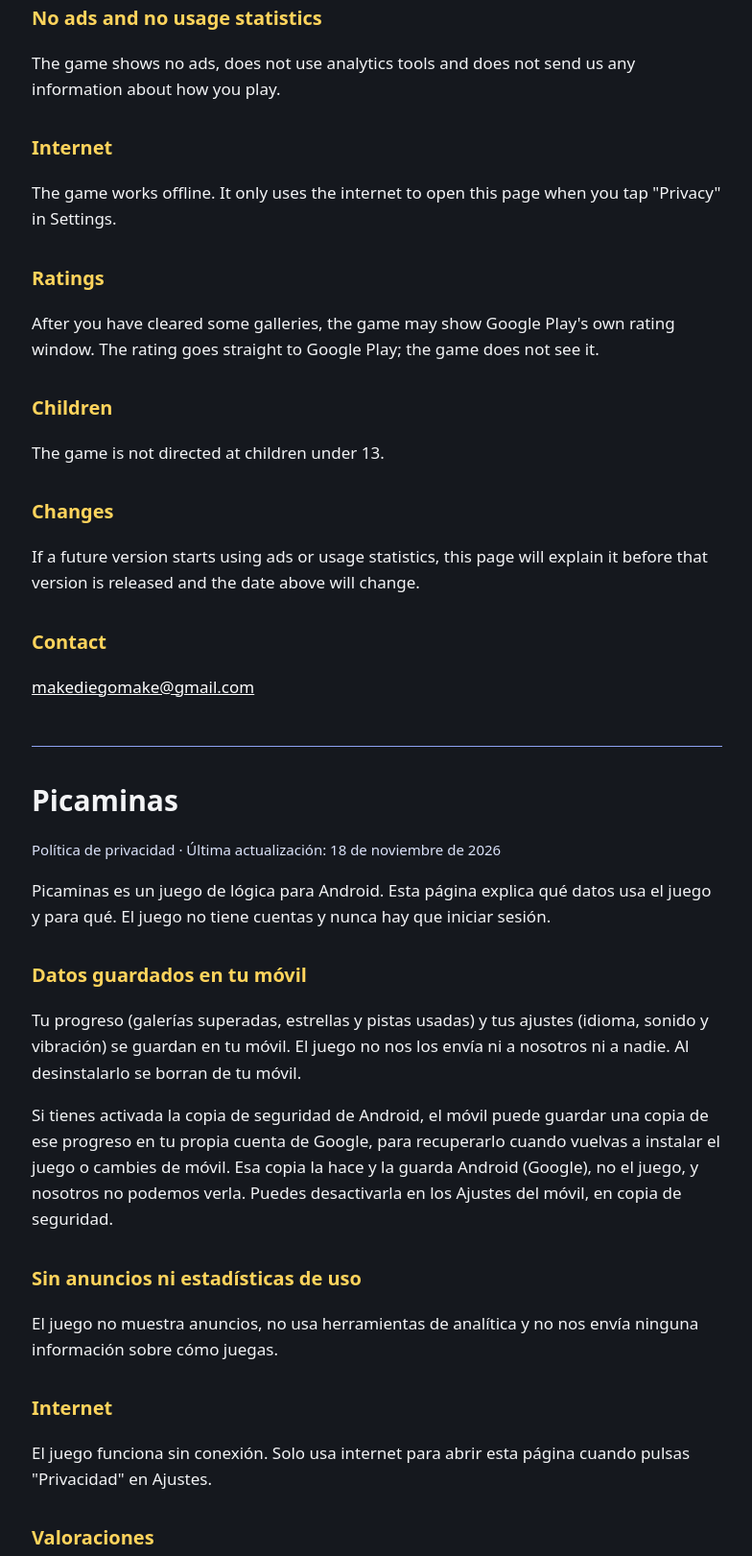
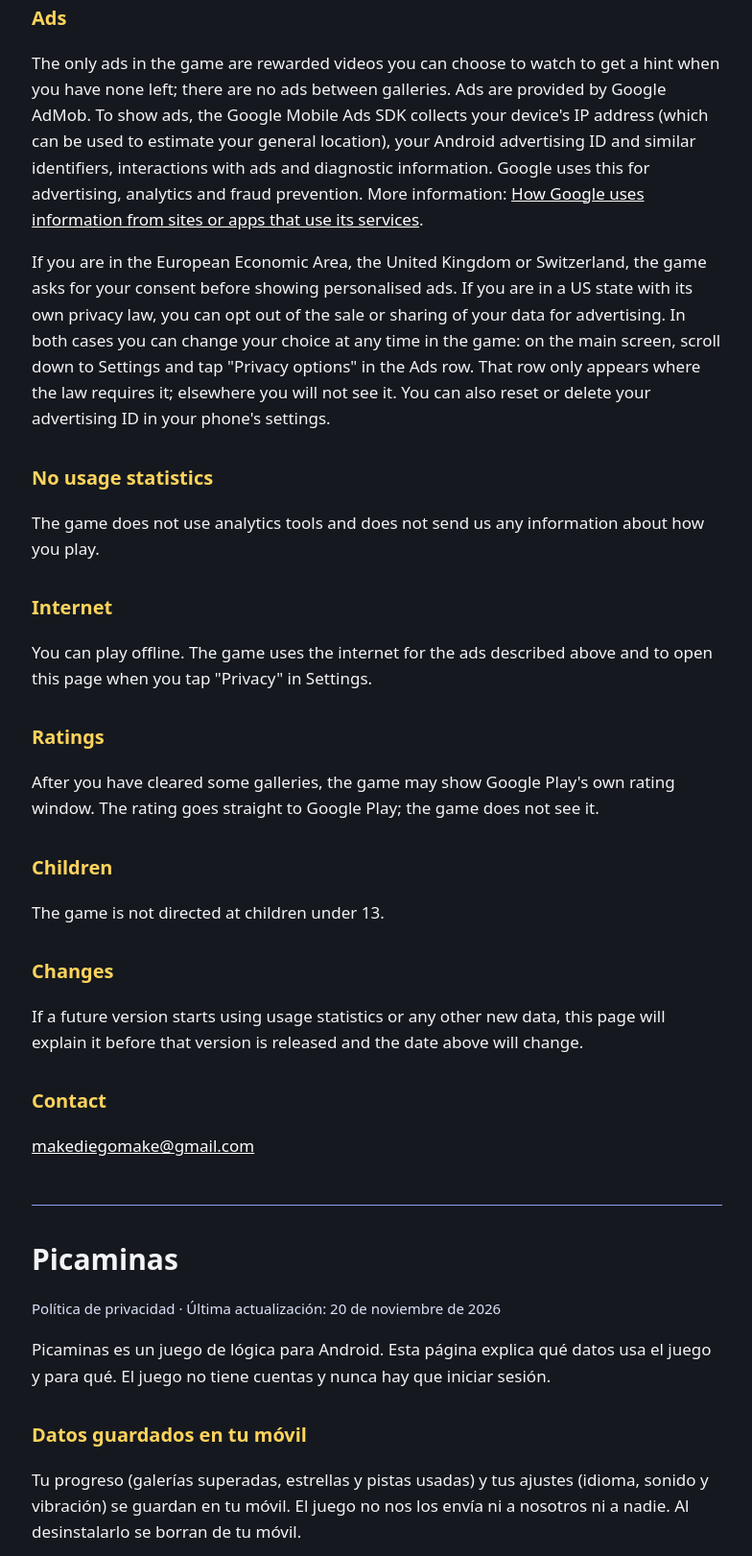
Before and after one commit to makediegomake/makediegomake.github.io, a plain HTML site: page picaminas/privacy.html in a window 1280 px wide. Shown: the part 535-2156 px from the top of the page at 96% size, without its empty margins (247-1031 px from the left). Drawn offline with Linux system fonts and the light colour scheme.

Commit message:
Picaminas: la política explica los vídeos con recompensa (AdMob) y dónde están las opciones de privacidad
Co-Authored-By: Claude Opus 5.5 <noreply@anthropic.com>
Claude-Session: https://claude.ai/code/session_017TCsvskDgpdGsJ9SbHavZn

```diff
--- a/picaminas/privacy.html
+++ b/picaminas/privacy.html
@@ -21,7 +21,7 @@
 
 <section id="en">
 <h1>Picaminas</h1>
-<p class="muted">Privacy policy · Last updated: 18 November 2026</p>
+<p class="muted">Privacy policy · Last updated: 20 November 2026</p>
 
 <p>Picaminas is a logic game for Android. This page explains what data the game uses and why. The game has no accounts and you never need to sign in.</p>
 
@@ -29,11 +29,15 @@
 <p>Your progress (galleries cleared, stars and hints used) and your settings (language, sound and vibration) are saved on your phone. The game does not send them to us or to anyone else. Uninstalling the game deletes them from your phone.</p>
 <p>If Android backup is turned on in your phone, Android may keep a copy of that progress in your own Google account, so that it comes back when you reinstall the game or change phones. That copy is made and kept by Android and Google, not by the game, and we cannot see it. You can turn it off in your phone's Settings, under backup.</p>
 
-<h2>No ads and no usage statistics</h2>
-<p>The game shows no ads, does not use analytics tools and does not send us any information about how you play.</p>
+<h2>Ads</h2>
+<p>The only ads in the game are rewarded videos you can choose to watch to get a hint when you have none left; there are no ads between galleries. Ads are provided by Google AdMob. To show ads, the Google Mobile Ads SDK collects your device's IP address (which can be used to estimate your general location), your Android advertising ID and similar identifiers, interactions with ads and diagnostic information. Google uses this for advertising, analytics and fraud prevention. More information: <a href="https://policies.google.com/technologies/partner-sites">How Google uses information from sites or apps that use its services</a>.</p>
+<p>If you are in the European Economic Area, the United Kingdom or Switzerland, the game asks for your consent before showing personalised ads. If you are in a US state with its own privacy law, you can opt out of the sale or sharing of your data for advertising. In both cases you can change your choice at any time in the game: on the main screen, scroll down to Settings and tap "Privacy options" in the Ads row. That row only appears where the law requires it; elsewhere you will not see it. You can also reset or delete your advertising ID in your phone's settings.</p>
+
+<h2>No usage statistics</h2>
+<p>The game does not use analytics tools and does not send us any information about how you play.</p>
 
 <h2>Internet</h2>
-<p>The game works offline. It only uses the internet to open this page when you tap "Privacy" in Settings.</p>
+<p>You can play offline. The game uses the internet for the ads described above and to open this page when you tap "Privacy" in Settings.</p>
 
 <h2>Ratings</h2>
 <p>After you have cleared some galleries, the game may show Google Play's own rating window. The rating goes straight to Google Play; the game does not see it.</p>
@@ -42,7 +46,7 @@
 <p>The game is not directed at children under 13.</p>
 
 <h2>Changes</h2>
-<p>If a future version starts using ads or usage statistics, this page will explain it before that version is released and the date above will change.</p>
+<p>If a future version starts using usage statistics or any other new data, this page will explain it before that version is released and the date above will change.</p>
 
 <h2>Contact</h2>
 <p><a href="mailto:makediegomake@gmail.com">makediegomake@gmail.com</a></p>
@@ -52,7 +56,7 @@
 
 <section id="es" lang="es">
 <h1>Picaminas</h1>
-<p class="muted">Política de privacidad · Última actualización: 18 de noviembre de 2026</p>
+<p class="muted">Política de privacidad · Última actualización: 20 de noviembre de 2026</p>
 
 <p>Picaminas es un juego de lógica para Android. Esta página explica qué datos usa el juego y para qué. El juego no tiene cuentas y nunca hay que iniciar sesión.</p>
 
@@ -60,11 +64,15 @@
 <p>Tu progreso (galerías superadas, estrellas y pistas usadas) y tus ajustes (idioma, sonido y vibración) se guardan en tu móvil. El juego no nos los envía ni a nosotros ni a nadie. Al desinstalarlo se borran de tu móvil.</p>
 <p>Si tienes activada la copia de seguridad de Android, el móvil puede guardar una copia de ese progreso en tu propia cuenta de Google, para recuperarlo cuando vuelvas a instalar el juego o cambies de móvil. Esa copia la hace y la guarda Android (Google), no el juego, y nosotros no podemos verla. Puedes desactivarla en los Ajustes del móvil, en copia de seguridad.</p>
 
-<h2>Sin anuncios ni estadísticas de uso</h2>
-<p>El juego no muestra anuncios, no usa herramientas de analítica y no nos envía ninguna información sobre cómo juegas.</p>
+<h2>Anuncios</h2>
+<p>Los únicos anuncios del juego son vídeos con recompensa que puedes elegir ver para conseguir una pista cuando no te quedan; no hay anuncios entre galerías. Los anuncios los sirve Google AdMob. Para mostrarlos, el SDK de anuncios de Google recoge la dirección IP del móvil (que puede usarse para estimar tu ubicación aproximada), el ID de publicidad de Android y otros identificadores parecidos, las interacciones con los anuncios e información de diagnóstico. Google lo usa para publicidad, analítica y prevención del fraude. Más información: <a href="https://policies.google.com/technologies/partner-sites?hl=es">Cómo usa Google la información de los sitios web o aplicaciones que utilizan sus servicios</a>.</p>
+<p>Si estás en el Espacio Económico Europeo, el Reino Unido o Suiza, el juego te pide permiso antes de mostrar anuncios personalizados. Si estás en un estado de EE. UU. con ley de privacidad propia, puedes oponerte a la venta o cesión de tus datos para publicidad. En los dos casos puedes cambiar tu elección cuando quieras desde el juego: en la pantalla principal, baja hasta Ajustes y pulsa "Opciones de privacidad", en la fila Anuncios. Esa fila solo aparece donde la ley la exige; en el resto de países no la verás. También puedes restablecer o borrar tu ID de publicidad en los ajustes del móvil.</p>
+
+<h2>Sin estadísticas de uso</h2>
+<p>El juego no usa herramientas de analítica y no nos envía ninguna información sobre cómo juegas.</p>
 
 <h2>Internet</h2>
-<p>El juego funciona sin conexión. Solo usa internet para abrir esta página cuando pulsas "Privacidad" en Ajustes.</p>
+<p>Se puede jugar sin conexión. El juego usa internet para los anuncios que se explican arriba y para abrir esta página cuando pulsas "Privacidad" en Ajustes.</p>
 
 <h2>Valoraciones</h2>
 <p>Cuando hayas superado algunas galerías, el juego puede enseñar la ventana de valoración de Google Play. La valoración va directa a Google Play; el juego no la ve.</p>
@@ -73,7 +81,7 @@
 <p>El juego no está dirigido a menores de 13 años.</p>
 
 <h2>Cambios</h2>
-<p>Si una versión futura empieza a usar anuncios o estadísticas de uso, esta página lo explicará antes de que llegue esa versión y cambiará la fecha de arriba.</p>
+<p>Si una versión futura empieza a usar estadísticas de uso o cualquier otro dato nuevo, esta página lo explicará antes de que llegue esa versión y cambiará la fecha de arriba.</p>
 
 <h2>Contacto</h2>
 <p><a href="mailto:makediegomake@gmail.com">makediegomake@gmail.com</a></p>
```
